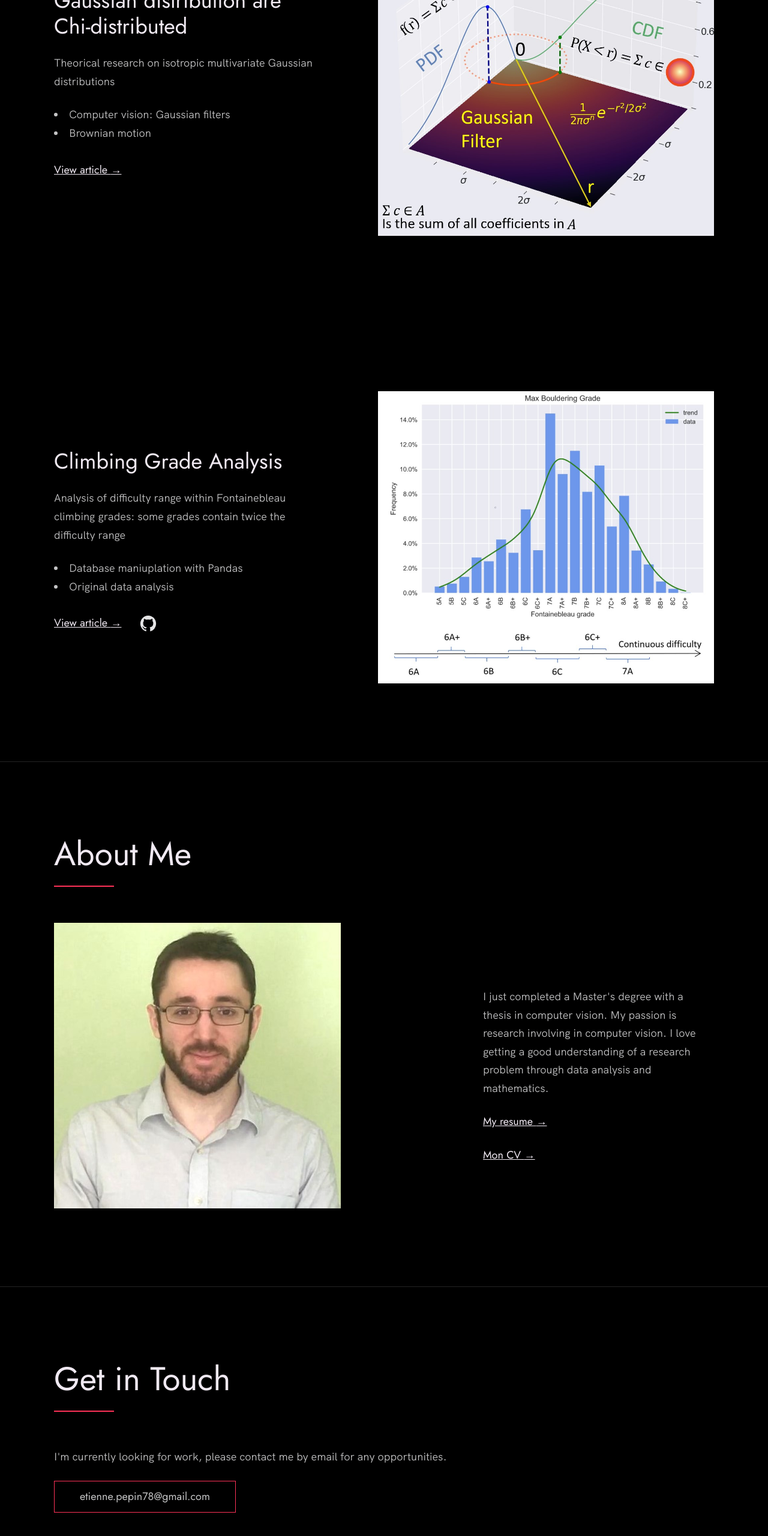
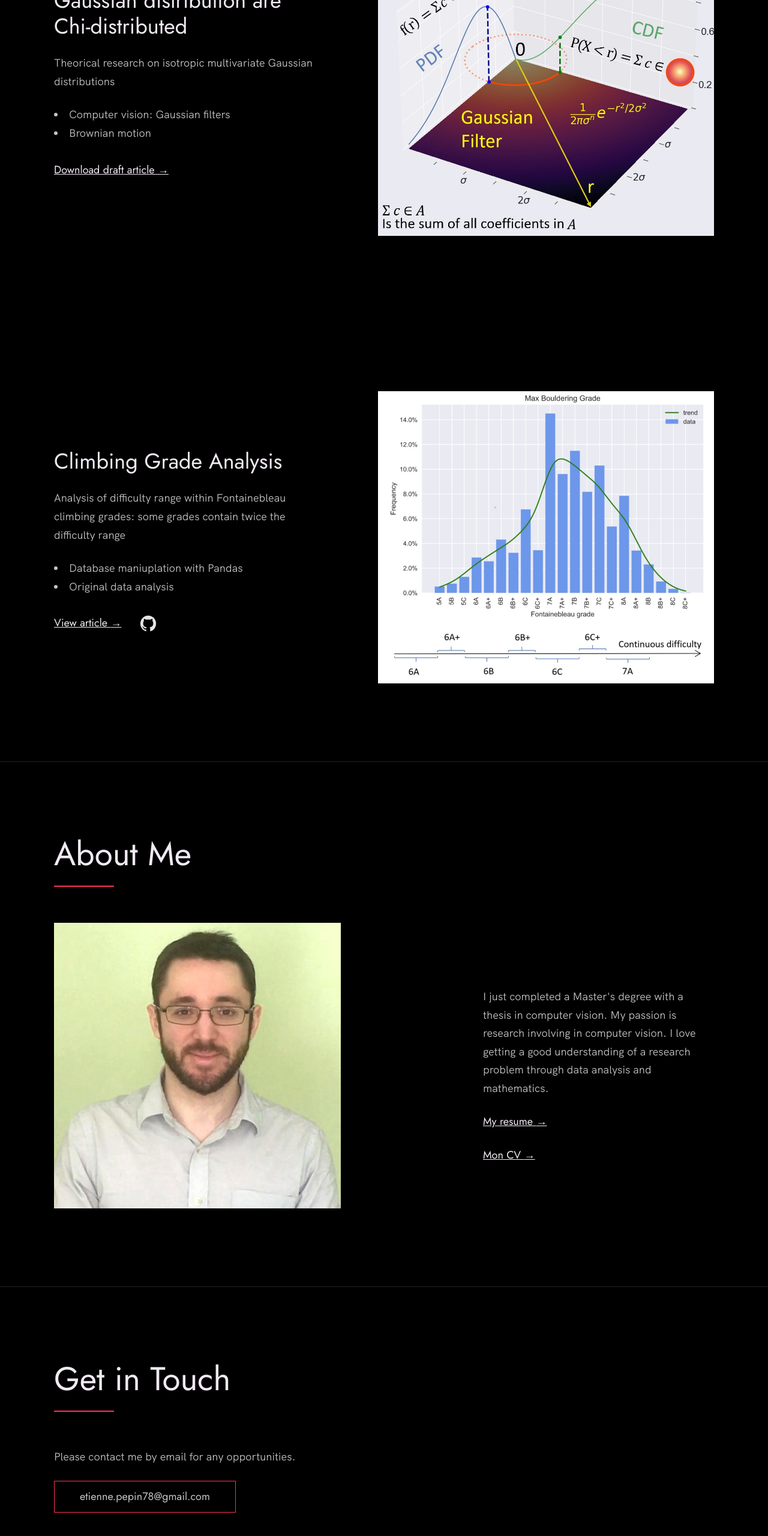
Before and after one commit to pEtienn/pEtienn.github.io, a plain HTML site: page index.html in a window 1280 px wide. Shown: the part 2002-4562 px from the top of the page at 60% size. Drawn offline with Linux system fonts and the light colour scheme.

Commit message:
first completed version
-changed tab icon
-added math article

```diff
--- a/index.html
+++ b/index.html
@@ -119,9 +119,9 @@ related noise</li>
               </ul>
 
               <div class="work__links">
-                <a href="https://nisar.surge.sh">
-                  View article <span>&rarr;</span>
-                </a>
+                <a href="/documents/Distances in isotropic Gaussian distributions are Chi-distributed.pdf" download="download">
+				Download draft article <span>&rarr;</span>
+				</a>
               </div>
             </div>
             <div class="work__image-box">
@@ -202,7 +202,7 @@ related noise</li>
       <h2>Get in Touch</h2>
       <div class="contact__info">
         <p>
-			I'm currently looking for work, please contact me by email for any opportunities.
+			Please contact me by email for any opportunities.
         </p>
         <!-- Replace the email with yours -->
         <a href="mailto:etienne.pepin78@gmail.com" class="btn">etienne.pepin78@gmail.com</a>
```
Also changed, not shown: images/ep.PNG (added), images/favicon.png, 1 other file.
